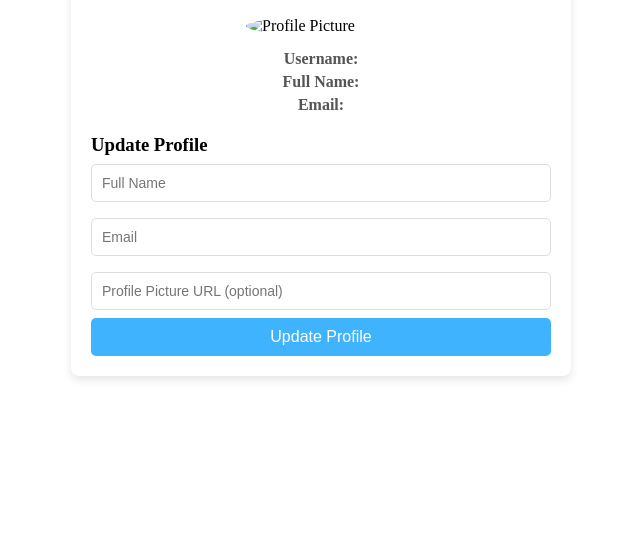
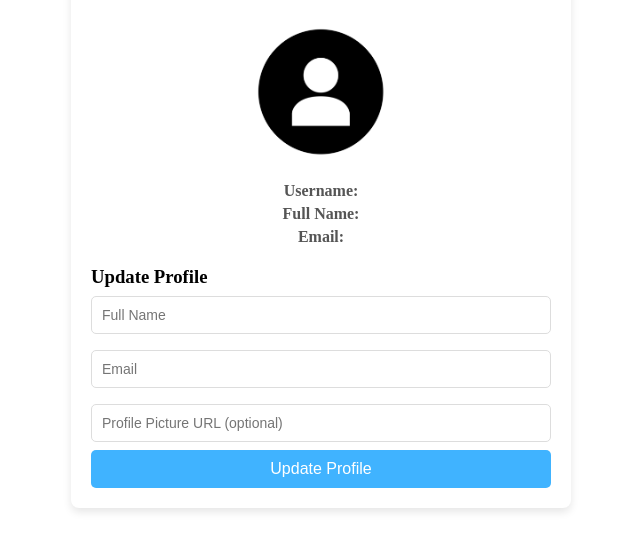
Before and after one commit to Abdul-malik025/Chat-App-Project, a website: page public/profile.html in a window 1280 px wide. Shown: the part 90-640 px from the top of the page, without its empty margins (319-959 px from the left). Drawn offline with nearby package versions, Linux system fonts and the light colour scheme; no server answers.

Commit message:
bug fixed

```diff
--- a/public/profile.html
+++ b/public/profile.html
@@ -64,7 +64,7 @@
     <h2>Your Profile</h2>
     <!-- Profile display -->
     <div id="profile-info">
-      <img id="profile-picture" src="default-profile.png" alt="Profile Picture" />
+      <img id="profile-picture" src="uploads/default-profile.png" alt="Profile Picture" />
       <p><strong>Username:</strong> <span id="username"></span></p>
       <p><strong>Full Name:</strong> <span id="full-name"></span></p>
       <p><strong>Email:</strong> <span id="email"></span></p>
```
